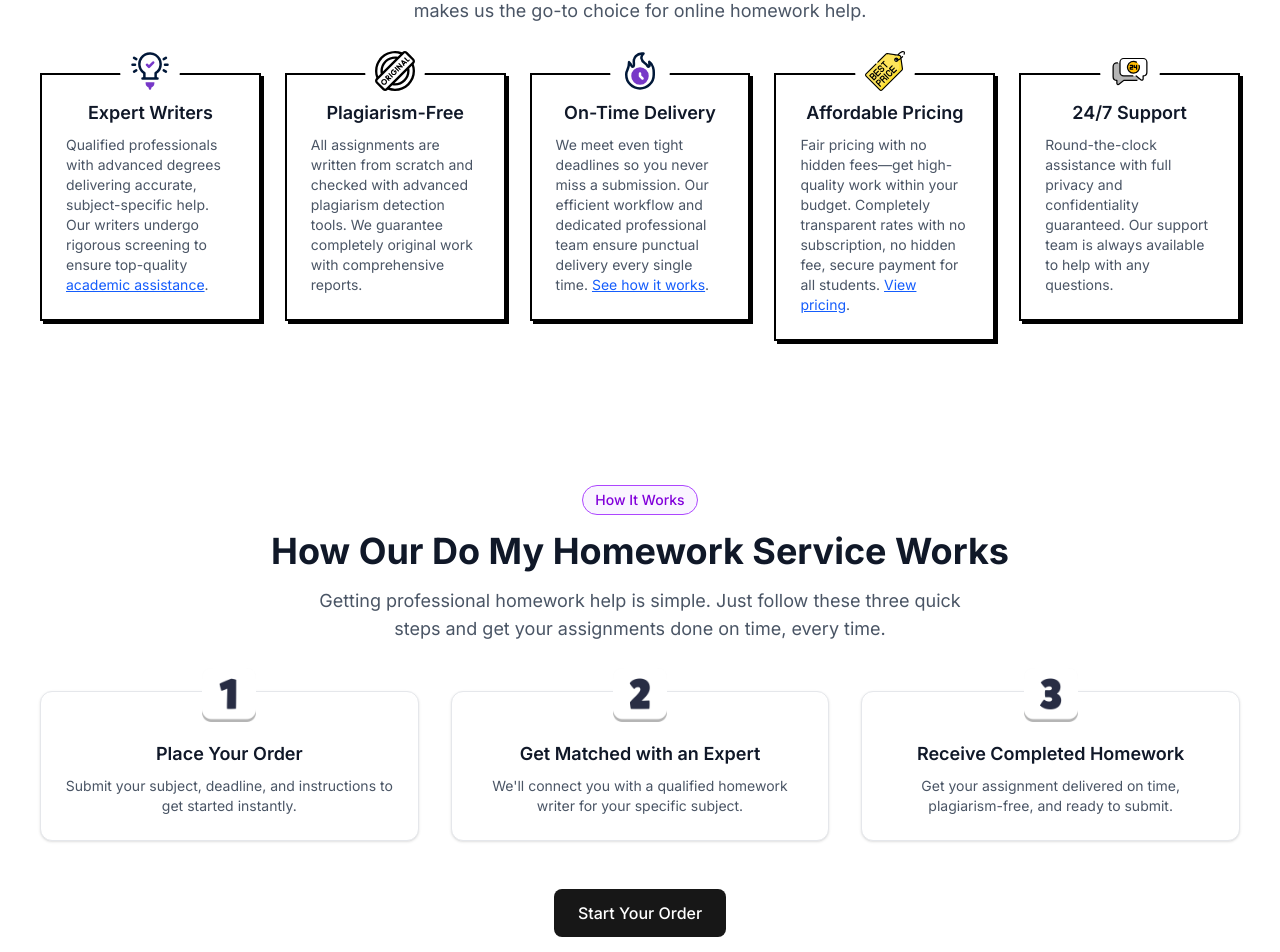
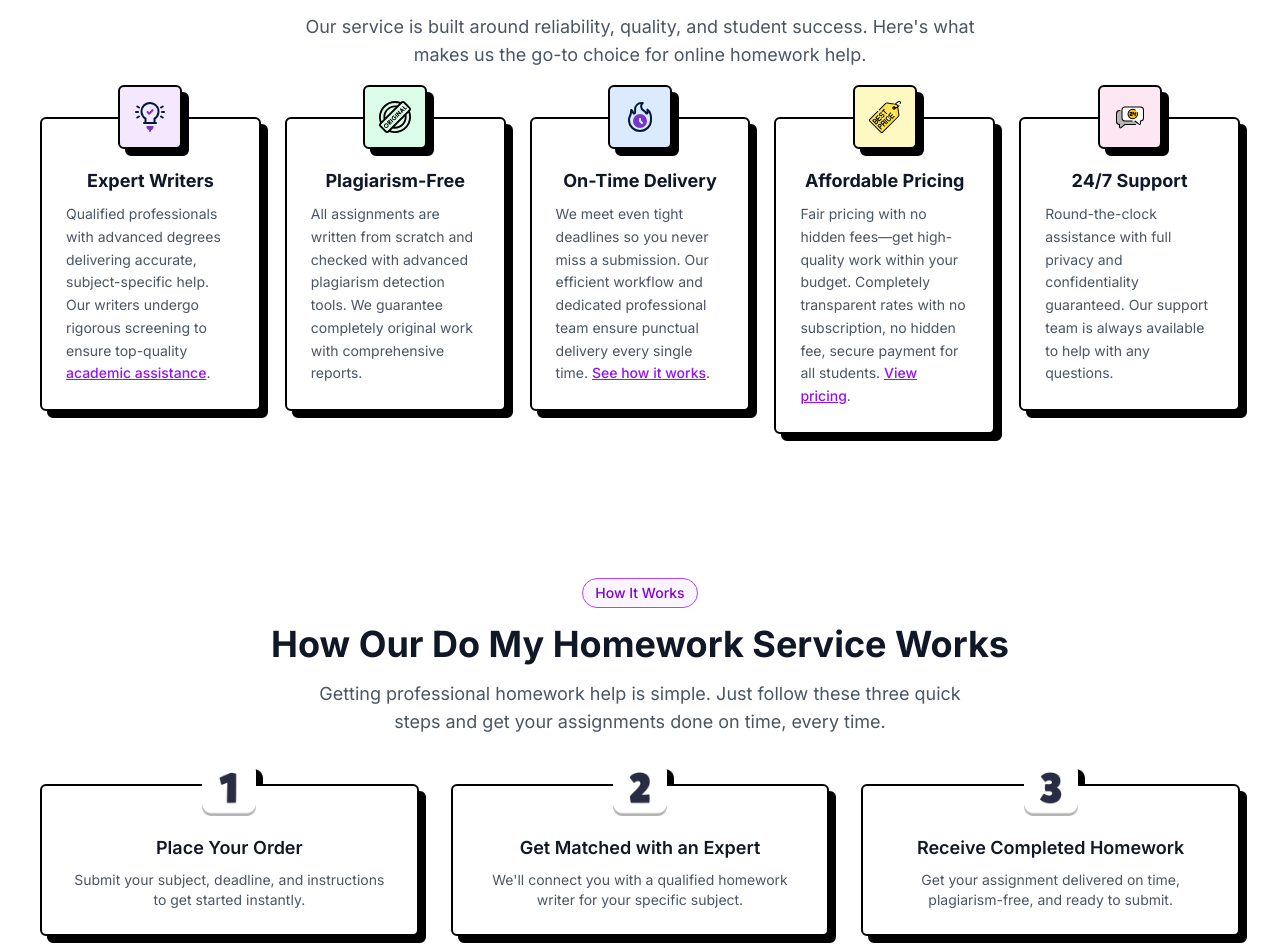
Before and after one commit to vkapuria/domyhomework-homepage-v2, a Next.js app: page / in a window 1280 px wide. Shown: the part 1720-2672 px from the top of the page. Built offline with nearby package versions, Linux system fonts and the light colour scheme.

Commit message:
feat: enhance brutalist card design with improved shadows and animations

```diff
--- a/src/components/Benefits.tsx
+++ b/src/components/Benefits.tsx
@@ -8,7 +8,7 @@ export default function Benefits() {
 
         {/* Section Chip + Heading */}
         <div className="text-center mb-12">
-          <span className="inline-block text-sm font-medium bg-purple-50 text-purple-700 px-3 py-1 rounded-full mb-4">
+          <span className="inline-block text-sm font-medium bg-purple-50 text-purple-700 px-3 py-1 rounded-full mb-4 border border-purple-200">
             Your Benefits
           </span>
           <h2 id="benefits-heading" className="text-3xl sm:text-4xl font-bold text-gray-900 mb-4">
@@ -25,29 +25,41 @@ export default function Benefits() {
 
           {/* 1. Expert Writers */}
           <div className="relative">
-            <div className="absolute -top-8 left-1/2 transform -translate-x-1/2 w-15 h-15 bg-white rounded-full flex items-center justify-center animate-gentle-float z-10">
-              <Image src="/icons/expert-writers.svg" alt="Expert Writers" width={40} height={40} />
+            {/* Floating Icon */}
+            <div className="absolute -top-8 left-1/2 transform -translate-x-1/2
+                            w-16 h-16 bg-purple-100 rounded-md border-2 border-black
+                            flex items-center justify-center
+                            drop-shadow-[7px_7px_0_#000] z-10">
+              <Image src="/icons/expert-writers.svg" alt="Expert Writers" width={32} height={32} />
             </div>
-            <div className="bg-white p-6 pt-6 border-2 border-black shadow-[3px_3px_0px_#000] hover:shadow-[6px_6px_0px_#000] hover:translate-x-[-2px] hover:translate-y-[-2px] transition-all">
-              <h3 className="text-lg font-semibold text-gray-900 mb-2 text-center">
+            {/* Card */}
+            <div className="bg-white p-6 pt-12 border-2 border-black rounded-md
+                            drop-shadow-[7px_7px_0_#000]
+                            transition-transform duration-200 ease-in-out hover:-translate-y-1">
+              <h3 className="text-lg font-bold text-gray-900 mb-2 text-center">
                 Expert Writers
               </h3>
-              <p className="text-sm text-gray-600 text-left">
-                Qualified professionals with advanced degrees delivering accurate, subject-specific help. Our writers undergo rigorous screening to ensure top-quality <a href="/services" className="text-blue-600 hover:text-blue-800 underline">academic assistance</a>.
+              <p className="text-sm text-gray-600 text-left leading-relaxed">
+                Qualified professionals with advanced degrees delivering accurate, subject-specific help. Our writers undergo rigorous screening to ensure top-quality <a href="/services" className="text-purple-600 hover:text-purple-800 underline font-medium">academic assistance</a>.
               </p>
             </div>
           </div>
 
           {/* 2. Plagiarism-Free */}
           <div className="relative">
-            <div className="absolute -top-8 left-1/2 transform -translate-x-1/2 w-15 h-15 bg-white rounded-full flex items-center justify-center animate-gentle-float z-10" style={{animationDelay: '0.5s'}}>
-              <Image src="/icons/original.svg" alt="Original Work" width={40} height={40} />
+            <div className="absolute -top-8 left-1/2 transform -translate-x-1/2
+                            w-16 h-16 bg-green-100 rounded-md border-2 border-black
+                            flex items-center justify-center
+                            drop-shadow-[7px_7px_0_#000] z-10">
+              <Image src="/icons/original.svg" alt="Original Work" width={32} height={32} />
             </div>
-            <div className="bg-white p-6 pt-6 border-2 border-black shadow-[3px_3px_0px_#000] hover:shadow-[6px_6px_0px_#000] hover:translate-x-[-2px] hover:translate-y-[-2px] transition-all">
-              <h3 className="text-lg font-semibold text-gray-900 mb-2 text-center">
+            <div className="bg-white p-6 pt-12 border-2 border-black rounded-md
+                            drop-shadow-[7px_7px_0_#000]
+                            transition-transform duration-200 ease-in-out hover:-translate-y-1">
+              <h3 className="text-lg font-bold text-gray-900 mb-2 text-center">
                 Plagiarism-Free
               </h3>
-              <p className="text-sm text-gray-600 text-left">
+              <p className="text-sm text-gray-600 text-left leading-relaxed">
                 All assignments are written from scratch and checked with advanced plagiarism detection tools. We guarantee completely original work with comprehensive reports.
               </p>
             </div>
@@ -55,43 +67,59 @@ export default function Benefits() {
 
           {/* 3. On-Time Delivery */}
           <div className="relative">
-            <div className="absolute -top-8 left-1/2 transform -translate-x-1/2 w-15 h-15 bg-white rounded-full flex items-center justify-center animate-gentle-float z-10" style={{animationDelay: '1s'}}>
-              <Image src="/icons/on-time.svg" alt="On-Time Delivery" width={40} height={40} />
+            <div className="absolute -top-8 left-1/2 transform -translate-x-1/2
+                            w-16 h-16 bg-blue-100 rounded-md border-2 border-black
+                            flex items-center justify-center
+                            drop-shadow-[7px_7px_0_#000] z-10">
+              <Image src="/icons/on-time.svg" alt="On-Time Delivery" width={32} height={32} />
             </div>
-            <div className="bg-white p-6 pt-6 border-2 border-black shadow-[3px_3px_0px_#000] hover:shadow-[6px_6px_0px_#000] hover:translate-x-[-2px] hover:translate-y-[-2px] transition-all">
-              <h3 className="text-lg font-semibold text-gray-900 mb-2 text-center">
+            <div className="bg-white p-6 pt-12 border-2 border-black rounded-md
+                            drop-shadow-[7px_7px_0_#000]
+                            transition-transform duration-200 ease-in-out hover:-translate-y-1">
+              <h3 className="text-lg font-bold text-gray-900 mb-2 text-center">
                 On-Time Delivery
               </h3>
-              <p className="text-sm text-gray-600 text-left">
-              We meet even tight deadlines so you never miss a submission. Our efficient workflow and dedicated professional team ensure punctual delivery every single time. <a href="/how-it-works" className="text-blue-600 hover:text-blue-800 underline">See how it works</a>.              </p>
+              <p className="text-sm text-gray-600 text-left leading-relaxed">
+                We meet even tight deadlines so you never miss a submission. Our efficient workflow and dedicated professional team ensure punctual delivery every single time. <a href="/how-it-works" className="text-purple-600 hover:text-purple-800 underline font-medium">See how it works</a>.
+              </p>
             </div>
           </div>
 
           {/* 4. Affordable Pricing */}
           <div className="relative">
-            <div className="absolute -top-8 left-1/2 transform -translate-x-1/2 w-15 h-15 bg-white rounded-full flex items-center justify-center animate-gentle-float z-10" style={{animationDelay: '1.5s'}}>
-              <Image src="/icons/affordable.svg" alt="Affordable Pricing" width={40} height={40} />
+            <div className="absolute -top-8 left-1/2 transform -translate-x-1/2
+                            w-16 h-16 bg-yellow-100 rounded-md border-2 border-black
+                            flex items-center justify-center
+                            drop-shadow-[7px_7px_0_#000] z-10">
+              <Image src="/icons/affordable.svg" alt="Affordable Pricing" width={32} height={32} />
             </div>
-            <div className="bg-white p-6 pt-6 border-2 border-black shadow-[3px_3px_0px_#000] hover:shadow-[6px_6px_0px_#000] hover:translate-x-[-2px] hover:translate-y-[-2px] transition-all">
-              <h3 className="text-lg font-semibold text-gray-900 mb-2 text-center">
+            <div className="bg-white p-6 pt-12 border-2 border-black rounded-md
+                            drop-shadow-[7px_7px_0_#000]
+                            transition-transform duration-200 ease-in-out hover:-translate-y-1">
+              <h3 className="text-lg font-bold text-gray-900 mb-2 text-center">
                 Affordable Pricing
               </h3>
-              <p className="text-sm text-gray-600 text-left">
-              Fair pricing with no hidden fees—get high-quality work within your budget. Completely transparent rates with no subscription, no hidden fee, secure payment for all students. <a href="/pricing" className="text-blue-600 hover:text-blue-800 underline">View pricing</a>.
+              <p className="text-sm text-gray-600 text-left leading-relaxed">
+                Fair pricing with no hidden fees—get high-quality work within your budget. Completely transparent rates with no subscription, no hidden fee, secure payment for all students. <a href="/pricing" className="text-purple-600 hover:text-purple-800 underline font-medium">View pricing</a>.
               </p>
             </div>
           </div>
 
           {/* 5. 24/7 Support */}
           <div className="relative">
-            <div className="absolute -top-8 left-1/2 transform -translate-x-1/2 w-15 h-15 bg-white rounded-full flex items-center justify-center animate-gentle-float z-10" style={{animationDelay: '2s'}}>
-              <Image src="/icons/24-hours-service.svg" alt="24/7 Support" width={40} height={40} />
+            <div className="absolute -top-8 left-1/2 transform -translate-x-1/2
+                            w-16 h-16 bg-pink-100 rounded-md border-2 border-black
+                            flex items-center justify-center
+                            drop-shadow-[7px_7px_0_#000] z-10">
+              <Image src="/icons/24-hours-service.svg" alt="24/7 Support" width={32} height={32} />
             </div>
-            <div className="bg-white p-6 pt-6 border-2 border-black shadow-[3px_3px_0px_#000] hover:shadow-[6px_6px_0px_#000] hover:translate-x-[-2px] hover:translate-y-[-2px] transition-all">
-              <h3 className="text-lg font-semibold text-gray-900 mb-2 text-center">
+            <div className="bg-white p-6 pt-12 border-2 border-black rounded-md
+                            drop-shadow-[7px_7px_0_#000]
+                            transition-transform duration-200 ease-in-out hover:-translate-y-1">
+              <h3 className="text-lg font-bold text-gray-900 mb-2 text-center">
                 24/7 Support
               </h3>
-              <p className="text-sm text-gray-600 text-left">
+              <p className="text-sm text-gray-600 text-left leading-relaxed">
                 Round-the-clock assistance with full privacy and confidentiality guaranteed. Our support team is always available to help with any questions.
               </p>
             </div>
--- a/src/components/HowItWorks.tsx
+++ b/src/components/HowItWorks.tsx
@@ -18,7 +18,7 @@ export default function HowItWorks() {
           Getting professional homework help is simple. Just follow these three quick steps and get your assignments done on time, every time.
         </p>
 
-        {/* Steps with SMOOTH Animation (No Staggering) */}
+        {/* Steps with Brutalist Style */}
         <motion.div
           className="grid grid-cols-1 sm:grid-cols-3 gap-8"
           initial={{ opacity: 0, y: 20 }}
@@ -27,40 +27,46 @@ export default function HowItWorks() {
           viewport={{ once: true, amount: 0.3 }}
         >
           {/* Step 1 */}
-          <div className="relative bg-white p-6 rounded-xl shadow-sm hover:shadow-md border border-gray-200 transition-all duration-300 hover:scale-105 text-center">
+          <div className="relative bg-white p-6 border-2 border-black rounded-md
+                          drop-shadow-[7px_7px_0_#000]
+                          transition-transform duration-200 ease-in-out hover:-translate-y-1 text-center">
             <div className="absolute -top-6 left-1/2 transform -translate-x-1/2">
               <Image src="/icons/number 1.png" alt="Step 1" width={54} height={54} priority />
             </div>
             <h3 className="text-lg font-semibold text-gray-900 mt-6 mb-2">
               Place Your Order
             </h3>
-            <p className="text-sm text-gray-600">
+            <p className="text-sm text-gray-600 leading-5">
               Submit your subject, deadline, and instructions to get started instantly.
             </p>
           </div>
 
           {/* Step 2 */}
-          <div className="relative bg-white p-6 rounded-xl shadow-sm hover:shadow-md border border-gray-200 transition-all duration-300 hover:scale-105 text-center">
+          <div className="relative bg-white p-6 border-2 border-black rounded-md
+                          drop-shadow-[7px_7px_0_#000]
+                          transition-transform duration-200 ease-in-out hover:-translate-y-1 text-center">
             <div className="absolute -top-6 left-1/2 transform -translate-x-1/2">
               <Image src="/icons/number 2.png" alt="Step 2" width={54} height={54} priority />
             </div>
             <h3 className="text-lg font-semibold text-gray-900 mt-6 mb-2">
               Get Matched with an Expert
             </h3>
-            <p className="text-sm text-gray-600">
+            <p className="text-sm text-gray-600 leading-5">
               We'll connect you with a qualified homework writer for your specific subject.
             </p>
           </div>
 
           {/* Step 3 */}
-          <div className="relative bg-white p-6 rounded-xl shadow-sm hover:shadow-md border border-gray-200 transition-all duration-300 hover:scale-105 text-center">
+          <div className="relative bg-white p-6 border-2 border-black rounded-md
+                          drop-shadow-[7px_7px_0_#000]
+                          transition-transform duration-200 ease-in-out hover:-translate-y-1 text-center">
             <div className="absolute -top-6 left-1/2 transform -translate-x-1/2">
               <Image src="/icons/number 3.png" alt="Step 3" width={54} height={54} priority />
             </div>
             <h3 className="text-lg font-semibold text-gray-900 mt-6 mb-2">
               Receive Completed Homework
             </h3>
-            <p className="text-sm text-gray-600">
+            <p className="text-sm text-gray-600 leading-5">
               Get your assignment delivered on time, plagiarism-free, and ready to submit.
             </p>
           </div>
@@ -70,7 +76,7 @@ export default function HowItWorks() {
         <div className="mt-12">
           <a
             href="#order-form"
-            className="inline-block bg-neutral-900 text-white px-6 py-3 rounded-lg font-medium hover:bg-neutral-800 transition-colors"
+            className="inline-block bg-neutral-900 text-white px-6 py-3 rounded-md font-semibold hover:bg-neutral-800 transition-colors"
           >
             Start Your Order
           </a>
--- a/src/components/Testimonials.tsx
+++ b/src/components/Testimonials.tsx
@@ -164,7 +164,7 @@ export default function Testimonials() {
         <div className="-mx-4 sm:-mx-6 lg:-mx-8">
           <div
             ref={trackRef}
-            className="flex gap-6 px-4 sm:px-6 lg:px-8 overflow-hidden"
+            className="flex gap-6 px-4 py-4 sm:px-6 lg:px-8 overflow-x-hidden overflow-y-visible"
             style={{ scrollBehavior: 'auto' }}
           >
             {loopList.map((r, idx) => (
@@ -197,7 +197,7 @@ function Card({ review, reviewIndex }: { review: Review; reviewIndex: number })
   const dynamicDate = generateDynamicDate(reviewIndex)
 
   return (
-    <article className="relative flex-shrink-0 w-[280px] sm:w-[320px] lg:w-[380px] bg-white border border-gray-200 hover:border-gray-300 hover:border-2 rounded-2xl shadow-sm hover:shadow-md transition-all p-6">
+    <article className="relative flex-shrink-0 w-[280px] sm:w-[320px] lg:w-[380px] bg-white border-2 border-black rounded-md drop-shadow-[7px_7px_0_#000] transition-transform duration-200 ease-in-out hover:-translate-y-1 p-6">
 
       <div className="space-y-4 relative z-10">
                 {/* Blockquote with title + decorative icon */}
```
Also changed, not shown: src/app/globals.css (+32 -0 lines), src/components/Hero.tsx (+13 -6 lines), src/components/Services.tsx (+29 -17 lines).
